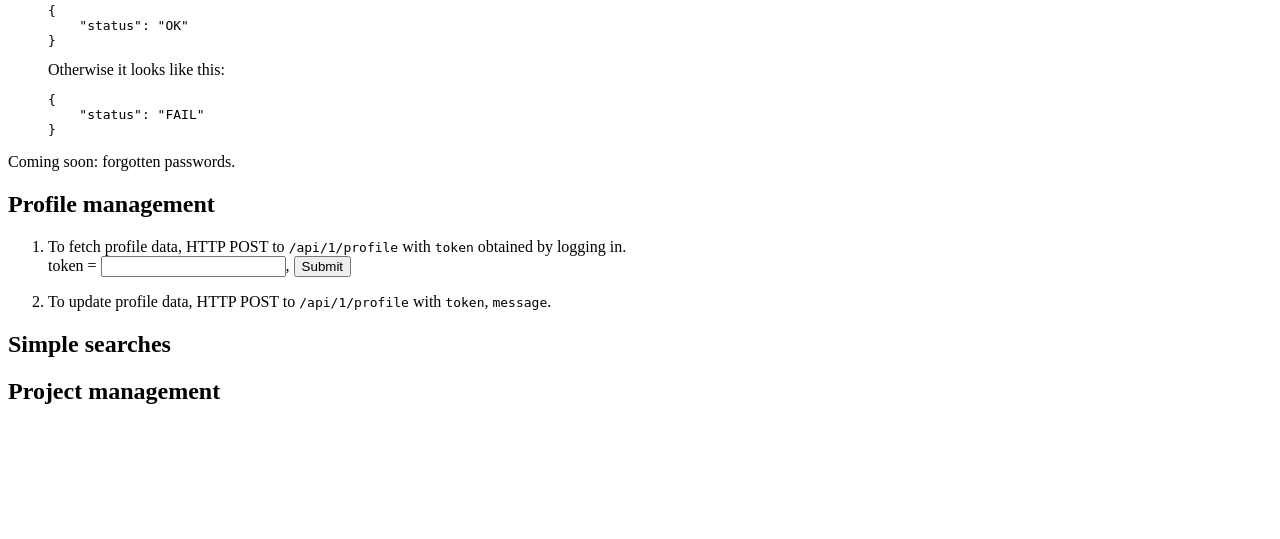
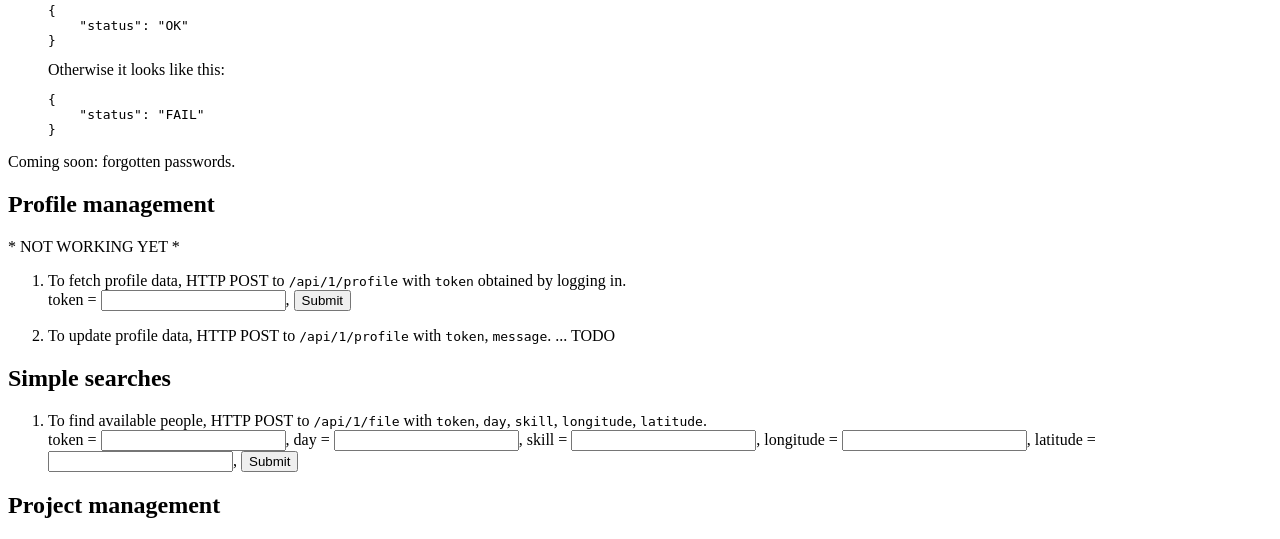
Before and after one commit to michaelmaguire/twosidedsearch, a Django app: template server/django_project/scapi1/templates/docs.html in a window 1280 px wide. Shown: the part 617-1156 px from the top of the page. Before the commit the page ends 1021 px from the top, so only its background shows below. Run offline with Django 3.2, Linux system fonts and the light colour scheme; the template is opened without the code that fills it, so the values that code supplies are empty.

Commit message:
Take distance into consideration in 'find' interface.
As discussed, this will now use the distance that the users specified
as their maximum range.  The person doing the searching does not
choose the radius of the search (even though that would be more
efficient to implement!)

```diff
--- a/server/django_project/scapi1/templates/docs.html
+++ b/server/django_project/scapi1/templates/docs.html
@@ -74,24 +74,41 @@
 
     <h2>Profile management</h2>
 
+    <p>* NOT WORKING YET *</p>
     <ol>
       <li>To fetch profile data, HTTP POST
         to <code>/api/1/profile</code> with <code>token</code> obtained
         by logging in.
         <form action="profile" method="POST">
           token = <input name="token">,
-          <input type="submit">
+          <input type="submit"/>
         </form>
       </li>
       <li>
         To update profile data, HTTP POST
         to <code>/api/1/profile</code>
-        with <code>token</code>, <code>message</code>.
+        with <code>token</code>, <code>message</code>. ... TODO
       </li>
     </ol>
 
     <h2>Simple searches</h2>
 
+    <ol>
+      <li>
+        To find available people, HTTP POST
+        to <code>/api/1/file</code>
+        with <code>token</code>, <code>day</code>, <code>skill</code>, <code>longitude</code>, <code>latitude</code>.
+        <form action="find" method="POST">
+          token = <input type="input" name="token"/>,
+          day = <input type="input" name="day"/>,
+          skill = <input type="input" name="skill"/>,
+          longitude = <input type="input" name="longitude"/>,
+          latitude = <input type="input" name="latitude">,
+          <input type="submit"/>
+        </form>
+      </li>
+    </ol>
+
     <h2>Project management</h2>
   </body>
 </html>
```
Also changed, not shown: server/django_project/scapi1/views.py (+27 -14 lines).
